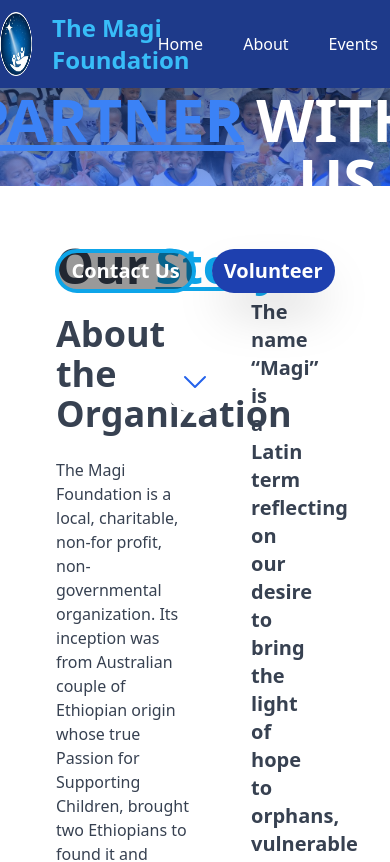
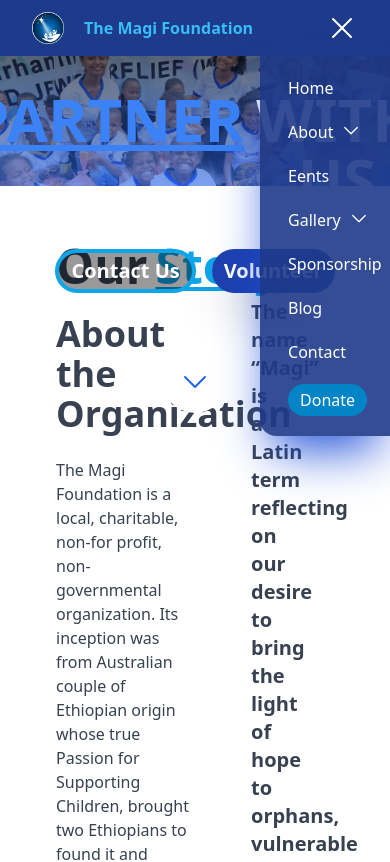
Before and after one commit to KidusThethird/the_magi_foundation_react, a React (Create React App) app: page / in a window 390 px wide. Shown: the top 862 px of the page. Built offline with nearby package versions, Linux system fonts and the light colour scheme.

Commit message:
navbar resonsivenetss added

```diff
--- a/src/components/commonComponents/nav-bar.jsx
+++ b/src/components/commonComponents/nav-bar.jsx
@@ -1,21 +1,37 @@
-import React from 'react';
+import React, { useState } from 'react';
 import Logo from '../../assets/images/logo/themagilogo1.png';
 import { Link } from 'react-router-dom';
-
+import {List , X , CaretDown } from "@phosphor-icons/react";
 const Navbar = (props) => {
 
  const setCategorySelected = props.setCategorySelected;
 
+ const [dropDownList, setDropDownList] =useState(true);
+ const [aboutList, setAboutList] = useState(false);
+ const [galleryList, setGalleryList] = useState(false);
+
+ const toggleDropDownList= ( )=>{
+  dropDownList ? setDropDownList(false) : setDropDownList(true);
+  console.log('print')
+ }
+
+ const toggleAboutList= ()=>{
+  aboutList ? setAboutList(false): setAboutList(true);
+ }
+ const toggleGalleryList=()=>{
+  galleryList ? setGalleryList(false): setGalleryList(true);
+ }
+
   return (
     <div className='fixed z-50 w-full '>
-    <div className='flex justify-around bg-blue-900 text-white py-3  '>
+    <div className='flex justify-between px-8 lg:px-0 lg:justify-around bg-blue-900 text-white py-3  '>
 
 <div className='my-auto flex'>
     <img className='w-8' src={Logo} alt="" />
-   <h1 className='my-auto pl-5 text-2xl font-semibold text-sky-400'> The Magi Foundation </h1>
+   <h1 className=' sm:block sm:text-xl my-auto pl-5 smd:text-2xl font-semibold text-sky-400'> The Magi Foundation </h1>
 </div>
 
-<div className='space-x-10 my-auto  flex'>
+<div className='hidden lg:flex space-x-10 my-auto  '>
 <a href="/">Home</a>
 <div className="group relative ">
             <h1 className='cursor-pointer'>About</h1>
@@ -50,12 +66,63 @@ const Navbar = (props) => {
 
 
 
-<div className='bg-sky-600 px-4 py-2 rounded-3xl'>
+<div className='hidden lg:block bg-sky-600 px-4 py-2 rounded-3xl'>
     <button>Donate</button>
+</div>
+<div className='lg:hidden cursor-pointer' onClick={()=>toggleDropDownList() }>
+  {!dropDownList&&
+   <List size={32} />
+  }
+   {dropDownList&&
+   <X size={32} />
+  }
 </div>
 
     </div>
 
+
+{dropDownList &&
+  <div className='w-full flex relative  '>
+    <div className='overflow-y-auto max-h-[500px] scroll-auto  absolute right-0 rounded-bl-2xl shadow-2xl shadow-blue-700 bg-blue-900 bg-opacity-90 text-white w-1/3 flex flex-col text-left pl-7 space-y-5 py-5'>
+    <a href="/">Home</a>
+    <div onClick={()=>toggleAboutList()} className='flex  space-x-2'>
+    <a href="">About</a>
+    <CaretDown size={20}/>
+    </div>
+    {aboutList &&
+ <div className='ml-4 flex flex-col space-y-5'>
+ <a href="" >About1</a>
+ <a href="">About2</a>
+ </div>
+
+    }
+
+    <a href="">Eents</a>
+    <div  onClick={()=>toggleGalleryList()} className='flex  space-x-2'>
+    <a href="">Gallery</a>
+    <CaretDown size={20}/>
+    </div>
+    {galleryList &&
+      <div className='ml-4 flex flex-col space-y-5'>
+      <a href="">Gallery1</a>
+      <a href="">Gallery2</a>
+      <a href="">Gallery3</a>
+      <a href="">Gallery1</a>
+      <a href="">Gallery2</a>
+      <a href="">Gallery3</a>
+    </div>
+    }
+
+
+    <a href="/sponsorship">Sponsorship</a>
+    <a href="/blogs">Blog</a>
+    <a href="/contact">Contact</a>
+    <div>
+    <button className='bg-sky-600 px-3 py-1 rounded-2xl'>Donate</button>
+    </div>
+    </div>
+  </div>
+}
 
     </div>
   )
--- a/tailwind.config.js
+++ b/tailwind.config.js
@@ -4,7 +4,17 @@ module.exports = {
      "./src/**/*.{js,jsx,ts,tsx}",
   ],
   theme: {
-    extend: {},
+    extend: {
+      screens: {
+        'xsm':'460px',
+        'sm': '640px',
+        'smd':'600px',
+        'md': '768px',
+        'slg':'900px',
+        'lg': '1024px',
+        'xl': '1280px',
+      },
+    },
   },
   plugins: [],
 }
```
